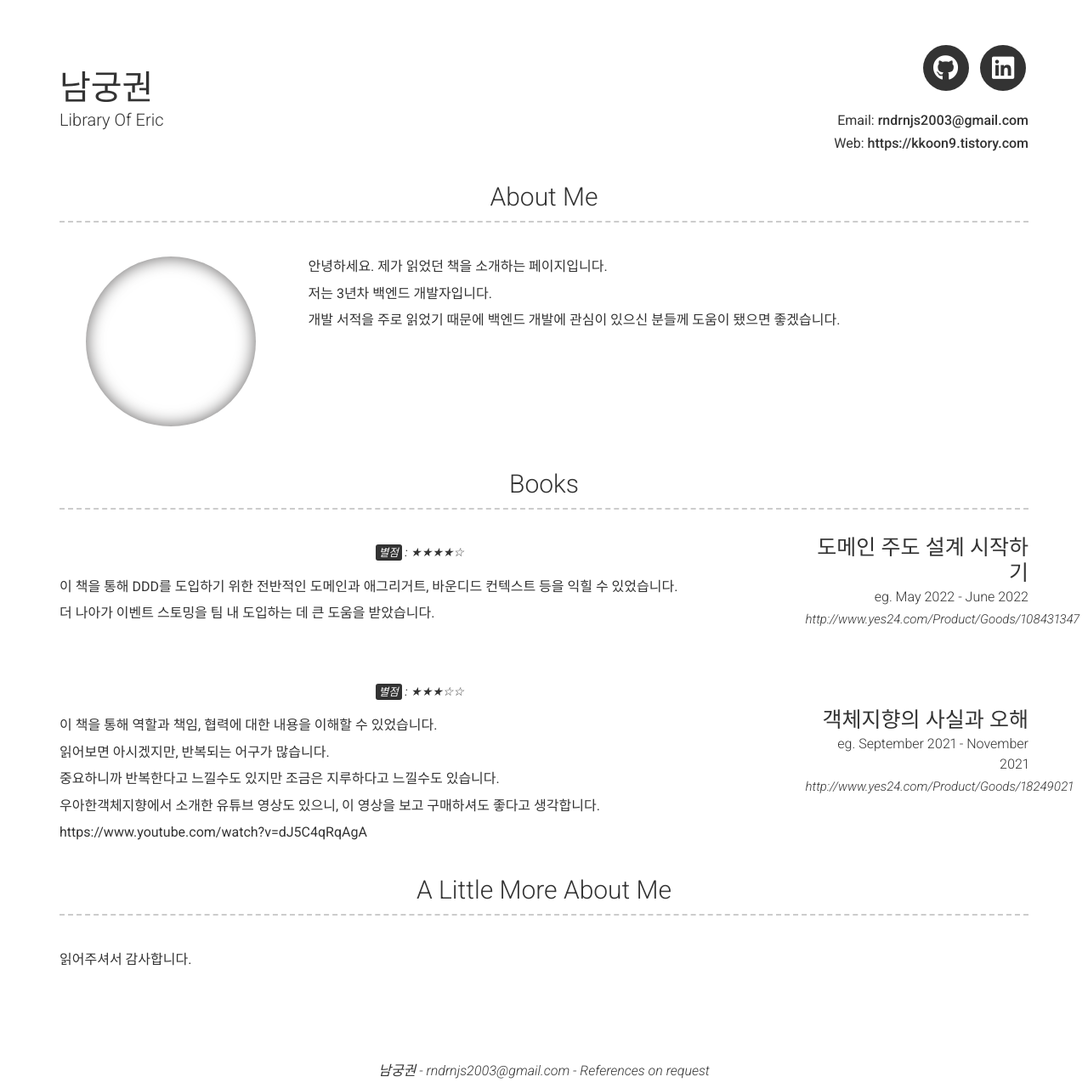
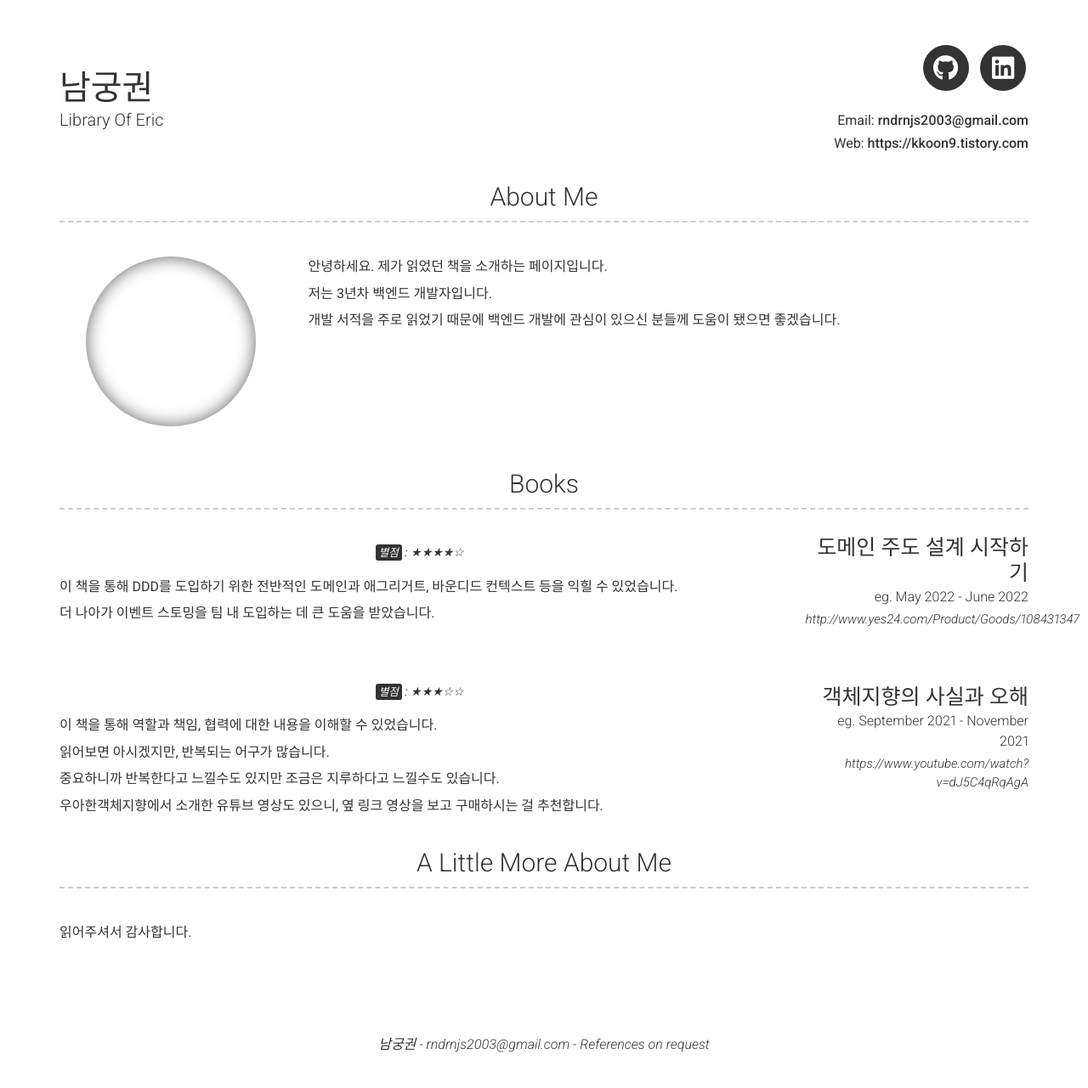
Before and after one commit to kkoon9/kkoon9.github.io, a Jekyll site: the page built from index.md, in a window 1280 px wide. Shown: the whole page at 85% size. Built offline with Jekyll 4.4.1, drawn with Linux system fonts in a browser that asks for light colours; nearby versions of some CDN libraries; after the commit the page ends 1249 px from its top, so only the background shows below that.

Commit message:
fix: 링크 위치 수정
Signed-off-by: kkoon9 <rndrnjs2003@gmail.com>

```diff
--- a/_config.yml
+++ b/_config.yml
@@ -57,7 +57,7 @@ content:
       - layout: right
         title: 객체지향의 사실과 오해
         caption: eg. September 2021 - November 2021
-        link: http://www.yes24.com/Product/Goods/18249021
+        link: https://www.youtube.com/watch?v=dJ5C4qRqAgA
         quote: >
           <mark>별점</mark> : ★★★☆☆
         description: | # this will include new lines to allow paragraphs
@@ -67,9 +67,8 @@ content:
 
           중요하니까 반복한다고 느낄수도 있지만 조금은 지루하다고 느낄수도 있습니다.
 
-          우아한객체지향에서 소개한 유튜브 영상도 있으니, 이 영상을 보고 구매하셔도 좋다고 생각합니다.
+          우아한객체지향에서 소개한 유튜브 영상도 있으니, 옆 링크 영상을 보고 구매하시는 걸 추천합니다.
 
-          https://www.youtube.com/watch?v=dJ5C4qRqAgA
   - title: A Little More About Me
     layout: text
     content: | # this will include new lines to allow paragraphs
```
